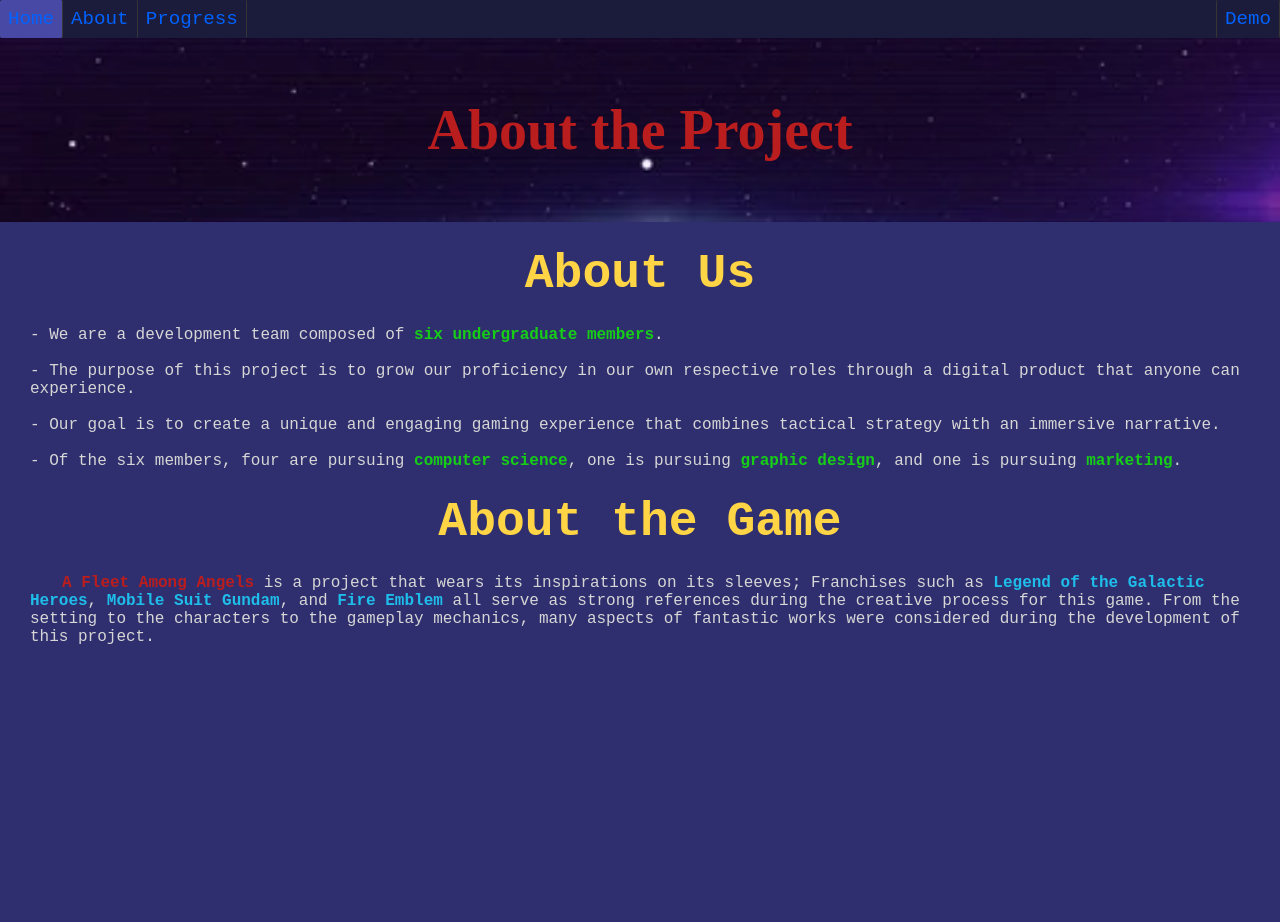
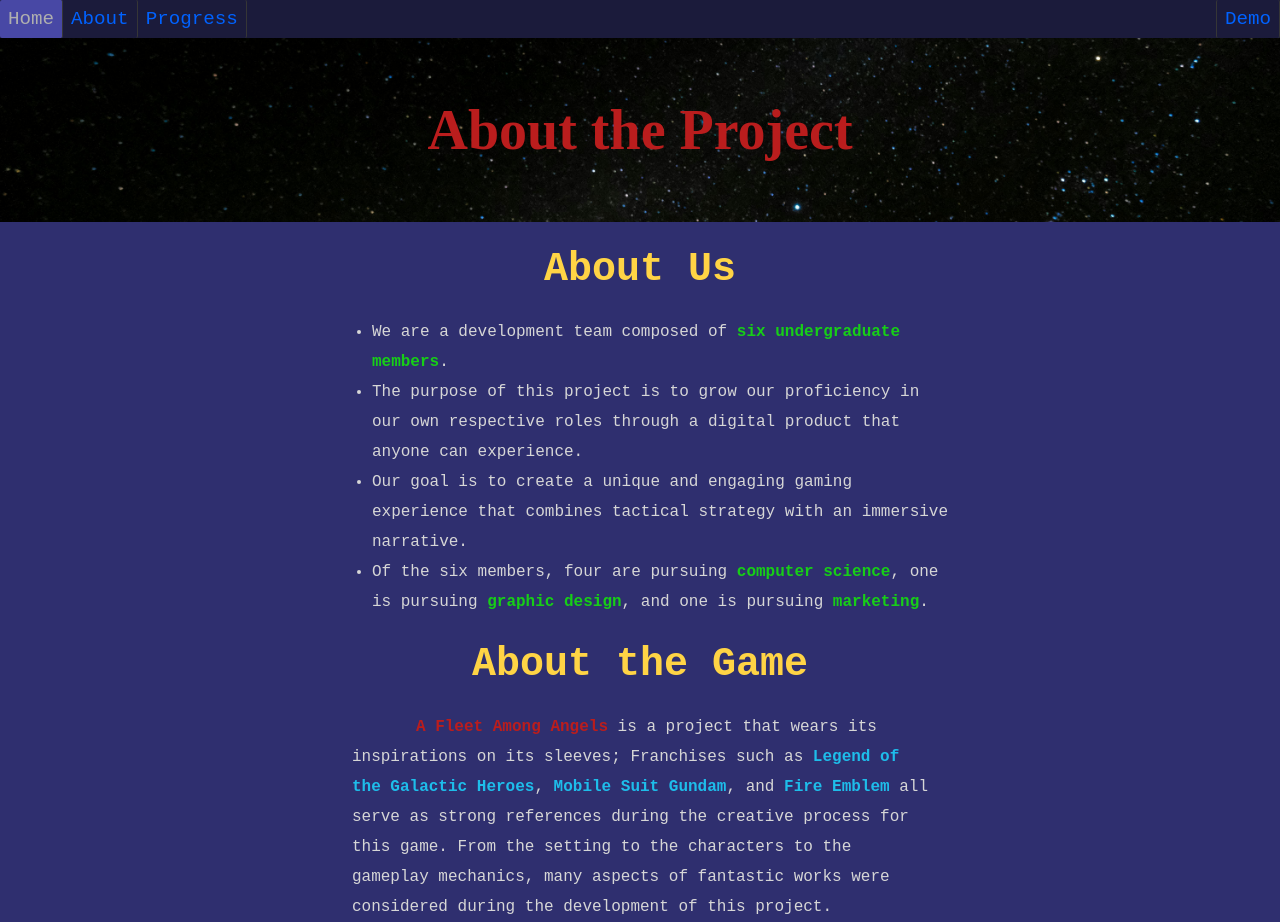
Before and after one commit to polanco04/AFAA-Website, a React (Vite) app in the folder webPage/afaa-webpage/: page /AboutTheProject in a window 1280 px wide. Before the commit the page ends 800 px from the top, so only its background shows below. Built offline with nearby package versions, Linux system fonts and the light colour scheme; a web font is replaced by a local one.

Commit message:
Update navbar hover, About page, Home title box font gradient

```diff
--- a/webPage/afaa-webpage/index.html
+++ b/webPage/afaa-webpage/index.html
@@ -4,7 +4,7 @@
     <meta charset="UTF-8" />
     <!--<link rel="icon" type="image/png" href="/webPage/afaa-webpage/public/spaceshipIcon.png" />-->
     <meta name="viewport" content="width=device-width, initial-scale=1.0" />
-    <title>Fleet Among Angels</title>
+    <title>A Fleet Among Angels</title>
     <link href="https://fonts.googleapis.com/css2?family=Inria+Serif&family=Kode+Mono&display=swap" rel="stylesheet">
 
   </head>
--- a/webPage/afaa-webpage/src/css/AboutTheProject.css
+++ b/webPage/afaa-webpage/src/css/AboutTheProject.css
@@ -8,7 +8,7 @@
     justify-content: center;
     flex-direction: column;
     margin-bottom: 0px;
-    background-image: url('../assets/Retro.jpg');
+    background-image: url('../assets/Stock_Space.jpg');
     background-repeat: no-repeat;
     background-position: center;
     background-size: cover;
@@ -24,7 +24,7 @@
 .projectHeadline {
     color: #FFD445;
     font-family: 'Kode Mono', monospace;
-    font-size: 3em;
+    font-size: 2.5em;
     text-align: center;
     margin-top: 25px;
     margin-bottom: 25px;
@@ -34,15 +34,16 @@
     color: rgb(214, 214, 214);
     font-family: 'Kode Mono', monospace;
     font-size: clamp(.5em, 6vw, 1em);
-    /*font-size: 1.2em;*/
     text-align: left;
-    margin: 30px;
     margin-top: 0px;
     margin-bottom: 20px;
+    line-height: 30px;
+    max-width: 60ch;
+    margin: 0 auto;
 }
 
 .AboutTheProjectBody.indented {
-    text-indent: 2em;
+    text-indent: 4em;
 }
 
 .highlightRed {
@@ -59,3 +60,15 @@
     color: #17ce17;
     font-weight: bold;
 }
+
+.listSpacing {
+    list-style-type: disc;
+    padding-left: 2em;
+    margin-top: 0;
+    margin-bottom: 20px;
+}
+
+.listSpacing li {
+    margin-bottom: 0.5em; /* Adjust this for tighter/looser spacing */
+    line-height: 1.4em; /* Optional: tweak for paragraph readability */
+}
--- a/webPage/afaa-webpage/src/css/Home.css
+++ b/webPage/afaa-webpage/src/css/Home.css
@@ -19,7 +19,10 @@
 .homeTitle
 {
     font-size: clamp(2em, 8vw, 3.5em);
-    color:rgb(186, 29, 29);
+    background-image: linear-gradient(#C50D0D, #730000);
+    -webkit-background-clip: text;
+    background-clip: text;
+    -webkit-text-fill-color: transparent;
     font-family: 'Inria Serif', serif;
     text-align: center;
     font-weight: bold;
@@ -30,7 +33,10 @@
 .homeSubtitle
 {
     font-size: clamp(1.1em, 1.3vw, 2em);
-    color:#c6a436;
+    background-image: linear-gradient(#FFD445, #AF8600);
+    -webkit-background-clip: text;
+    background-clip: text;
+    -webkit-text-fill-color: transparent;
     font-family: 'Inria Serif', serif;
     text-align: center;
     font-weight: bold;
@@ -58,6 +64,8 @@
     font-size: clamp(.5em, 6vw, 1em);
     font-family: 'Kode Mono', monospace;
     text-align: center;
+    max-width: 60ch;
+    margin: 0 auto;
 }
 
 .playButton{
--- a/webPage/afaa-webpage/src/css/NavBar.css
+++ b/webPage/afaa-webpage/src/css/NavBar.css
@@ -7,6 +7,7 @@
 
 .navLink:hover{
     background-color: rgb(72, 72, 165);
+    color: rgb(175, 175, 175);
 }
 
 .navLink, .navDemo{
@@ -25,6 +26,7 @@
 
 .navDemo:hover{
     background-color: rgb(72, 72, 165);
+    color: rgb(175, 175, 175);
 }
 
 .navbarLinks{
--- a/webPage/afaa-webpage/src/css/Progress.css
+++ b/webPage/afaa-webpage/src/css/Progress.css
@@ -1,6 +1,8 @@
 .pBodyBox{
     text-align: center;
     margin: 20px;
+    max-width: 60ch;
+    margin: 0 auto;
 }
 
 .pBodyText{
@@ -8,7 +10,8 @@
     margin:10px;
     font-size: clamp(1em, 6vw, 1.1em);
     font-family: 'Kode Mono', monospace;
-    text-align: center;
+    text-align: left;
+    text-indent: 4em;
 }
 
 .progressBox
--- a/webPage/afaa-webpage/src/pages/AboutTheProject.jsx
+++ b/webPage/afaa-webpage/src/pages/AboutTheProject.jsx
@@ -7,12 +7,12 @@ function AboutTheProject(){
             <h1 className="projectTitle">About the Project</h1>
         </div><div>
                 <h1 className ="projectHeadline">About Us</h1>
-                <p className="AboutTheProjectBody">
-                - We are a development team composed of <span className="highlightGreen">six undergraduate members</span>.
-                <br/><br/>- The purpose of this project is to grow our proficiency in our own respective roles through a digital product that anyone can experience.
-                <br/><br/>- Our goal is to create a unique and engaging gaming experience that combines tactical strategy with an immersive narrative.
-                <br/><br/>- Of the six members, four are pursuing <span className="highlightGreen">computer science</span>, one is pursuing <span className="highlightGreen">graphic design</span>, and one is pursuing <span className="highlightGreen">marketing</span>.
-                </p>
+                <ul className="AboutTheProjectBody" listSpacing>
+                <li>We are a development team composed of <span className="highlightGreen">six undergraduate members</span>.</li>
+                <li>The purpose of this project is to grow our proficiency in our own respective roles through a digital product that anyone can experience.</li>
+                <li>Our goal is to create a unique and engaging gaming experience that combines tactical strategy with an immersive narrative.</li>
+                <li>Of the six members, four are pursuing <span className="highlightGreen">computer science</span>, one is pursuing <span className="highlightGreen">graphic design</span>, and one is pursuing <span className="highlightGreen">marketing</span>.</li>
+                </ul>
                 <h1 className="projectHeadline">About the Game</h1>
                 <p className="AboutTheProjectBody indented">
                 <span className="highlightRed">A Fleet Among Angels</span> is a project that wears its inspirations on its sleeves; Franchises such as <span className="highlightBlue">Legend of the Galactic Heroes</span>, <span className="highlightBlue">Mobile Suit Gundam</span>, and <span className="highlightBlue">Fire Emblem</span> all serve as strong references during the creative process for this game. From the setting to the characters to the gameplay mechanics, many aspects of fantastic works were considered during the development of this project.
--- a/webPage/afaa-webpage/src/pages/Progress.jsx
+++ b/webPage/afaa-webpage/src/pages/Progress.jsx
@@ -4,12 +4,12 @@ function Progress(){
     return (
     <div>
         <div className="progressBox">
-        <h1 className="progressTitle">Progress</h1>
+        <h1 className="progressTitle">Progress & Development</h1>
         </div>
         <div className="pBodyBox">
             <p className="pBodyText"><span className="nameHighlight">A Fleet Among Angels</span> is actively under development. The game is still in the <span className="boldText">early stages</span> of development.
             <br/><br/><br/> While there is <span className="boldText">no current progress</span> to show, here is what we are working on:
-		    <br/><br/>- Establishing core gameplay mechanics (Movement, attacks, abilities)
+		    <br/><br/>- Establishing core gameplay mechanics (Movement, Attacks, Abilities, Etc.)
             <br/><br/>- Designing and implementing the initial set of units and their skills
             <br/><br/>- Developing the first playable levels and enemy AI to publish our demo.
             <br/><br/>- Crafting the art style and user interface.
```
